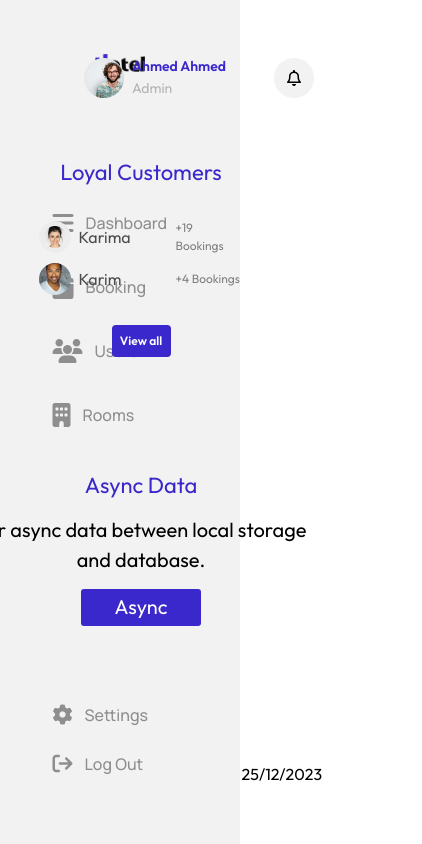
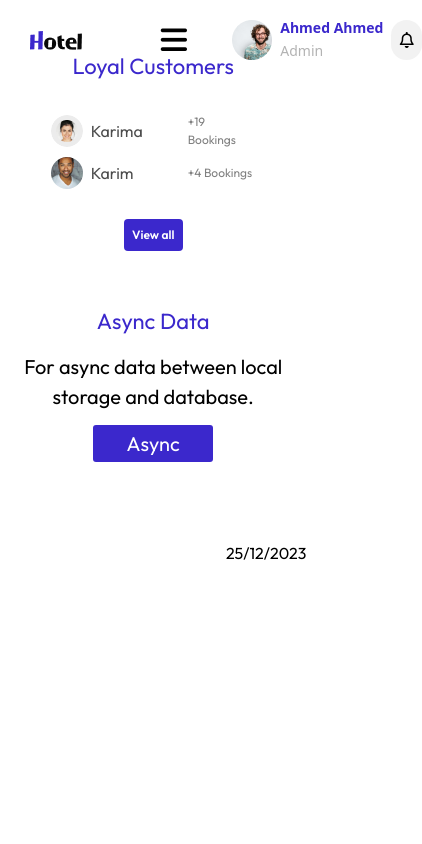
Before and after one commit to alaasao/Hotel, a React (Vite) app in the folder hotel/: page / in a window 390 px wide. Shown: the whole page, 422 px wide, since content can reach past the window. Built offline with nearby package versions, Linux system fonts and the light colour scheme.

Commit message:
responsive dashboard

```diff
--- a/hotel/src/App.jsx
+++ b/hotel/src/App.jsx
@@ -1,19 +1,16 @@
-
-import './App.css'
-import Booking from './Routes/Booking';
-import Dashboared from './Routes/Dashboared';
-import Rooms from './Routes/Rooms';
-import Sidebar from './Routes/Sidebar'
+import "./App.css";
+import Booking from "./Routes/Booking";
+import Dashboared from "./Routes/Dashboared";
+import Rooms from "./Routes/Rooms";
+import Sidebar from "./Routes/Sidebar";
 import { BrowserRouter, Routes, Route } from "react-router-dom";
-import Users from './Routes/Users';
-import Rightside from './Routes/Rightside';
-
+import Users from "./Routes/Users";
+import Rightside from "./Routes/Rightside";
+import Context from "./Context";
+import { useEffect, useState } from "react";
+import Nav from "./Routes/Nav";
 function App() {
   const routes = [
-
-
-
-
     {
       name: "dashboard",
       link: "/dashboard",
@@ -34,18 +31,38 @@ function App() {
       link: "/Rooms",
       component: Rooms,
     },
+  ];
+  let [user, setUser] = useState({
+    username: "Ahmed Ahmed",
+    superuser: true,
+  });
+  let [smallScreen, setSmallScreen] = useState(window.innerWidth < 1280);
+  let [showSidebar, setShowSidebar] = useState(false);
+   let [tooSmall,setTooSmall]=useState(window.innerWidth< 1024)
+  window.addEventListener("resize", () =>
+{    setSmallScreen(window.innerWidth < 1280)
+    setTooSmall(window.innerWidth <1024)}
 
-  ];
-
+  );
   return (
-    <BrowserRouter >
-<Sidebar />
-      <Routes>
-        {routes.map((route, index) => (
-          <Route path={route.link} element={<route.component />} key={index} />
-        ))}
-      </Routes>
-      <Rightside />
+    <BrowserRouter>
+      <Context.Provider
+        value={{ smallScreen, setSmallScreen, showSidebar, setShowSidebar ,user,setUser ,tooSmall,setTooSmall}}
+      >
+        <div className={`flex ${tooSmall?"flex-col ":""}`}>
+        <Sidebar />
+        {smallScreen && !showSidebar && <Nav />}
+        <Routes>
+          {routes.map((route, index) => (
+            <Route
+              path={route.link}
+              element={<route.component />}
+              key={index}
+            />
+          ))}
+        </Routes>
+        <Rightside /></div>
+      </Context.Provider>
     </BrowserRouter>
   );
 }
--- /dev/null
+++ b/hotel/src/Context.js
@@ -0,0 +1,5 @@
+import { createContext } from "react";
+
+const Context = createContext(null);
+
+export default Context;
--- /dev/null
+++ b/hotel/src/Routes/DashCard.jsx
@@ -0,0 +1,50 @@
+
+
+const DashCard = ({img,username,status,start_date,end_date,suite,room,i}) => {
+  return (
+    <div>
+          <div
+            className="w-[100%]  h-[40px] grid grid-cols-5 mt-[17px] "
+            key={i}
+          >
+            <div className="flex gap-[8px] items-center">
+              <img src={ img} className="rounded-[50%]" />
+              <p className="font-semibold text-[12px] text-[#808080] font-[Manrope]">
+                {" "}
+                { username}
+              </p>
+            </div>
+            <div
+              className={`w-[65px] h-[23px] text-[12px] rounded-[5px] flex justify-center items-center justify-self-center self-center text-white ${
+                 status === "Done"
+                  ? "bg-[#28CC42]"
+                  :  status === "Cancel"
+                  ? "bg-[#CC2828]"
+                  :  status === "Pending"
+                  ? "bg-[#8E8E8E]"
+                  : "text-[#999999]"
+              }`}
+            >
+              { status}
+            </div>
+            <div className="flex justify-center gap-[7px] items-center flex-wrap ">
+              { start_date}{" "}
+              { start_date && <i className="fa-solid fa-arrow-right"></i>}{" "}
+              { end_date}
+            </div>
+            <div className="flex items-center justify-center shrink">
+              { suite && (
+                <i className="fa-solid fa-circle-check text-[#999999] "></i>
+              )}
+            </div>
+            <div className="flex items-center justify-center shrink">
+              { room && (
+                <i className="fa-solid fa-circle-check text-[#999999]"></i>
+              )}
+            </div>
+          </div>
+    </div>
+  )
+}
+
+export default DashCard
--- a/hotel/src/Routes/Dashboared.jsx
+++ b/hotel/src/Routes/Dashboared.jsx
@@ -1,7 +1,8 @@
 import React, { useEffect } from "react";
 import Sidebar from "./Sidebar";
 import Rightside from "./Rightside";
-
+import DashCard from "./DashCard";
+import Context from "../Context";
 const Dashboared = () => {
   let [bookingTot, setBookingTot] = React.useState(30000); //ift needs to be fetched from api
   let [doneBooking, setDoneBooking] = React.useState(12000); //ift needs to be fetched from api
@@ -170,28 +171,27 @@ const Dashboared = () => {
   ]);
   let [bookings, setBookings] = React.useState(arr); //ift needs to be fetched from api
   let [startIndex, setStartIndex] = React.useState(0); //ift needs to be fetched from api
-  let [endIndex, setEndIndex] = React.useState(Math.min(5, bookings.length)); //ift needs to be fetched from api
+  let [endIndex, setEndIndex] = React.useState(Math.min(6, bookings.length)); //ift needs to be fetched from api
 
   let [showList, setShowList] = React.useState(
     bookings.slice(startIndex, endIndex)
   );
-  console.log(startIndex, endIndex);
-  console.log(bookings.slice(startIndex, endIndex));
+ let { smallScreen ,tooSmall} = React.useContext(Context);
   let [currentPage, setCurrentPage] = React.useState(1); //ift needs to be fetched from api
   let [pages, SetPages] = React.useState([
-    ...Array(Math.ceil(bookings.length / 5)).keys(),
+    ...Array(Math.ceil(bookings.length / 6)).keys(),
   ]);
   useEffect(() => {
     SetPages([...Array(Math.ceil(bookings.length / 6)).keys()]);
     setStartIndex(0);
-    setEndIndex(Math.min(5, bookings.length));
+    setEndIndex(Math.min(6, bookings.length));
   }, [bookings]);
   useEffect(() => {
     setShowList(bookings.slice(startIndex, endIndex));
   }, [startIndex, endIndex, bookings]);
-
+ console.log(window.innerHeight)
   return (
-    <div className="wi flex w-[100vw] justify-start absolute left-[240px] top-0 h-[100vh] pl-[32px] pt-[60px] flex-col font-[Outfit]">
+    <div className={` flex w-[100vw] justify-start  h-[100vh] pl-[32px] pt-[60px] flex-col font-[Outfit]  ${smallScreen?"smallwi h-[auto]":"wi"} max-lg:w-[95vw] max-xl:mt-[50px] `}>
       <div className=" border border-[1px] h-[48px] border-[#E6E6E6] rounded-[4px] flex items-center">
         <div className="w-[52px] h-[100%] flex items-center justify-center">
           {" "}
@@ -207,7 +207,7 @@ const Dashboared = () => {
           onChange={(e) => {
             setBookings(
               bookings.filter((booking) =>
-                booking.username.includes(e.target.value)
+                booking.username.toLowerCase().includes(e.target.value.toLowerCase())
               )
             );
             e.target.value === "" && setBookings(arr);
@@ -249,7 +249,7 @@ const Dashboared = () => {
           </div>
         </div>
       </div>
-      <div className="mt-[70px] text-[#080808] flex justify-between h-[70px] items-end ">
+      <div className="mt-[20px] text-[#080808] flex justify-between h-[70px] items-end ">
         <div className="flex flex-col h-[100%] justify-between  ">
           {" "}
           <p className="text-[18px]">All users</p>{" "}
@@ -262,7 +262,8 @@ const Dashboared = () => {
           Filter
         </button>
       </div>
-      <div className="w-[100%]  h-[55px] grid grid-cols-5 mt-[17px] bg-[#f7f7f7]">
+      <div></div>
+      <div className="w-[100%]  h-[55px] grid grid-cols-5 mt-[0px] bg-[#f7f7f7]">
         <div className="pl-[24px] flex items-center">User</div>
         <div className="flex items-center justify-center ">Status</div>
         <div className="pl-[24px] flex items-center justify-center">Date</div>
@@ -271,49 +272,19 @@ const Dashboared = () => {
       </div>
       {showList.map((e, i) => {
         return (
-          <div
-            className="w-[100%]  h-[55px] grid grid-cols-5 mt-[17px] "
+          <DashCard
             key={i}
-          >
-            <div className="flex gap-[8px] items-center">
-              <img src={e.img} className="rounded-[50%]" />
-              <p className="font-semibold text-[12px] text-[#808080] font-[Manrope]">
-                {" "}
-                {e.username}
-              </p>
-            </div>
-            <div
-              className={`w-[65px] h-[23px] text-[12px] rounded-[5px] flex justify-center items-center justify-self-center self-center text-white ${
-                e.status === "Done"
-                  ? "bg-[#28CC42]"
-                  : e.status === "Cancel"
-                  ? "bg-[#CC2828]"
-                  : e.status === "Pending"
-                  ? "bg-[#8E8E8E]"
-                  : "text-[#999999]"
-              }`}
-            >
-              {e.status}
-            </div>
-            <div className="flex justify-center gap-[7px] items-center flex-wrap ">
-              {e.start_date}{" "}
-              {e.start_date && <i className="fa-solid fa-arrow-right"></i>}{" "}
-              {e.end_date}
-            </div>
-            <div className="flex items-center justify-center shrink">
-              {e.suite && (
-                <i className="fa-solid fa-circle-check text-[#999999] "></i>
-              )}
-            </div>
-            <div className="flex items-center justify-center shrink">
-              {e.room && (
-                <i className="fa-solid fa-circle-check text-[#999999]"></i>
-              )}
-            </div>
-          </div>
+            img={e.img}
+            username={e.username}
+            start_date={e.start_date}
+            end_date={e.end_date}
+            status={e.status}
+            room={e.room}
+            suite={e.suite}
+          />
         );
       })}
-      <div className="flex gap-[24px] font-[Manrope] cursor-pointer">
+      <div className="flex gap-[24px] font-[Manrope] cursor-pointer mt-[36px]">
         {startIndex > 0 && (
           <button
             className="text-[#9F9F9F] font-semibold  text-[12px] font-[Manrope]"
--- /dev/null
+++ b/hotel/src/Routes/Nav.jsx
@@ -0,0 +1,30 @@
+import React from 'react'
+import Context from '../Context'
+const Nav = () => {
+    let { user ,setShowSidebar} = React.useContext(Context)
+  return (
+    <div className='w-[98vw] flex justify-between items-center absolute top-0 h-[80px] px-[30px]  '>
+          <img src="../assets/logo.png" alt="" />
+          <i className="text-[30px] translate-x-[300%] fa-solid fa-bars" onClick={() => {
+            setShowSidebar(prev=>!prev)
+
+          }}></i>
+          <div className="flex gap-x-[8px] ml-[124px]">
+        <img src="../assets/profile.png" className="w-[40px] h-[40px]" />
+        <div className="w-[134px]">
+          <p className="text-[#3B28CC] font-semibold text-[14px] leading-[16px] h-[16px] overflow-hidden">
+            {user.username}
+          </p>
+          <p className="text-[#B3B3B3] text-[14px] pt-[4px]">
+            {user.superuser == true ? "Admin" : "normal user"}
+          </p>
+        </div>
+        <div className="w-[40px] h-[40px] bg-[#F2F2F2] flex justify-center items-center rounded-[50px]">
+          <i className="fa-regular fa-bell"></i>
+        </div>
+      </div>
+    </div>
+  )
+}
+
+export default Nav
--- a/hotel/src/Routes/Rightside.jsx
+++ b/hotel/src/Routes/Rightside.jsx
@@ -1,11 +1,10 @@
 import React from "react";
 import { useState } from "react";
 import { Link } from "react-router-dom";
+import Context from "../Context";
 const Rightside = () => {
-  let [user, setuser] = useState({
-    username: "Ahmed Ahmed",
-    superuser: true,
-  }); // it need to be fetched from the database
+  let { smallScreen ,setSmallScreen,user,setUser} = React.useContext(Context);
+ // it need to be fetched from the database
   let [customers, setCustomers] = useState([
     { username: "Karima ", booking: 20, img: "../assets/karima.png" },
     { username: "Karim", booking: 5, img: "../assets/karim.png" },
@@ -20,8 +19,8 @@ const Rightside = () => {
 
 
   return (
-    <div className="absolute right-0 top-0 w-[430px]  font-[Outfit] h-[100vh] flex flex-col justify-evenly pr-[68px]">
-      <div className="flex gap-x-[8px] ml-[124px]">
+    <div className=" w-[430px]  font-[Outfit] h-[100vh] flex flex-col justify-evenly pr-[68px] max-lg:items-center  max-lg:w-[96vw] max-lg:h-auto max-lg:mt-[50px]">
+      {!smallScreen && <div className="flex gap-x-[8px] ml-[124px]">
         <img src="../assets/profile.png" className="w-[40px] h-[40px]" />
         <div className="w-[134px]">
           <p className="text-[#3B28CC] font-semibold text-[14px] leading-[16px] h-[16px] overflow-hidden">
@@ -34,7 +33,7 @@ const Rightside = () => {
         <div className="w-[40px] h-[40px] bg-[#F2F2F2] flex justify-center items-center rounded-[50px]">
           <i className="fa-regular fa-bell"></i>
         </div>
-      </div>
+      </div>}
       <div className="flex flex-col items-center gap-y-[30px] ">
         <h1 className="text-[22px] text-[#3B28CC] ">Loyal Customers</h1>
               <div className="flex flex-col gap-[8px]">
--- a/hotel/src/Routes/Sidebar.jsx
+++ b/hotel/src/Routes/Sidebar.jsx
@@ -1,13 +1,16 @@
-import { NavLink, useParams } from "react-router-dom";
+import { NavLink } from "react-router-dom";
 import { useLocation  } from "react-router-dom";
 
+import Context from "../Context";
+import React from "react";
+const Sidebar = () => {
+  let { showSidebar, setShowSidebar ,smallScreen,setSmallScreen} = React.useContext(Context)
 
-const Sidebar = () => {
   const history = useLocation ();
   const currentPath = history.pathname.split("/")[1];
 
   return (
-    <div className="h-[100vh] w-[240px] bg-[#F2F2F2] pt-[6.4vh] flex flex-col items-center font-[Manrope] absolute left-0">
+    <div className={`h-[100vh] w-[240px] bg-[#F2F2F2] pt-[6.4vh] flex flex-col items-center font-[Manrope]   ${smallScreen && !showSidebar ?"hidden":""} ${ showSidebar?" max-xl:w-[100vw] max-xl:z-[100] absolute":""}`} onClick={()=>setShowSidebar(false)}>
       <img src="../assets/logo.png" className="w-[50px] pb-[131px]" />
       <ul className="font-medium leading-[24px] w-[167px] ">
         <NavLink
--- a/hotel/src/index.css
+++ b/hotel/src/index.css
@@ -4,3 +4,6 @@
 .wi{
     width: calc(100vw - 690px);
 }
+.smallwi{
+    width: calc(100vw - 430px);
+}
```
Also changed, not shown: hotel/src/data.js (added).
